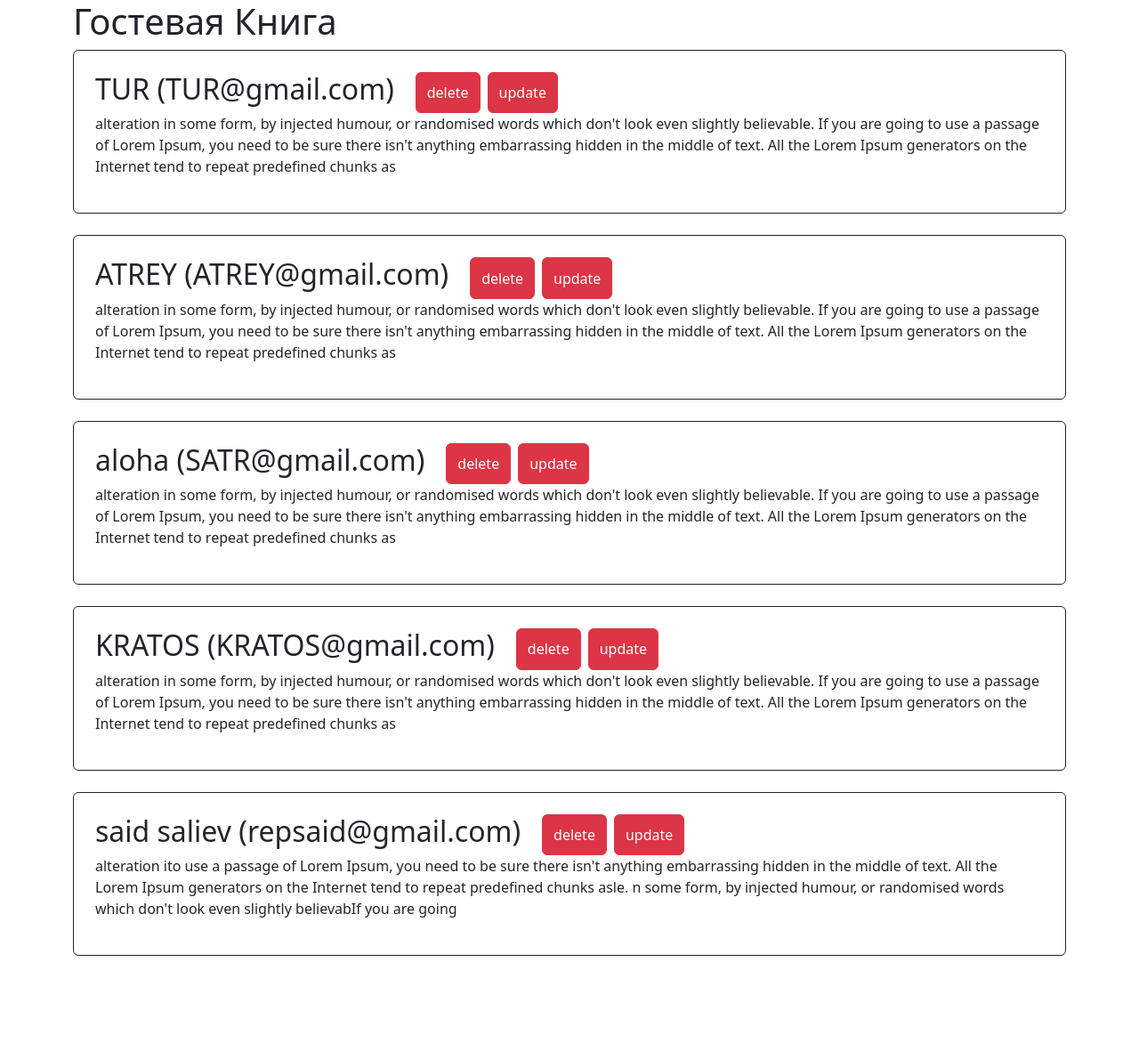
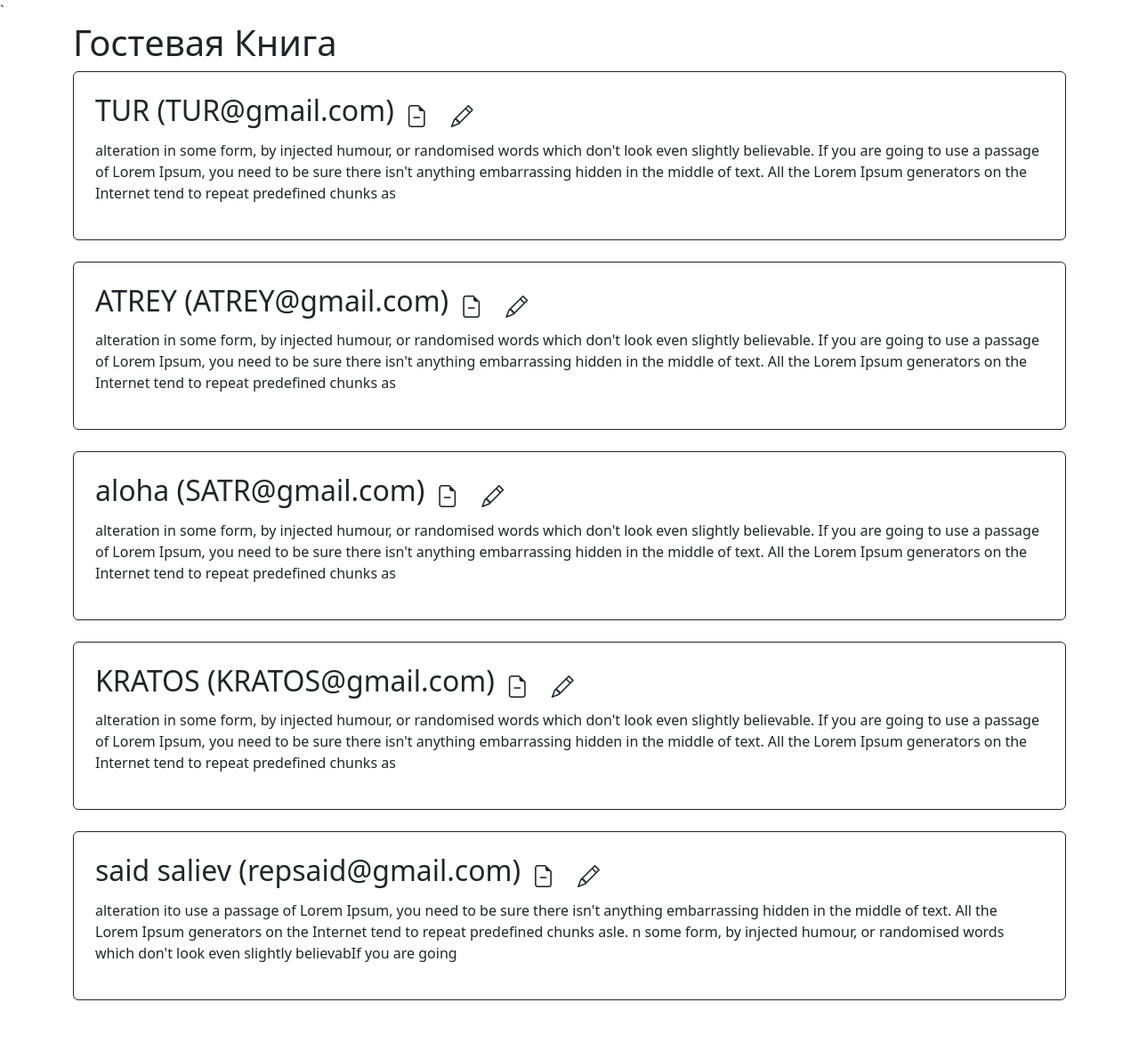
Before and after one commit to Bandeguras/exam6, a Django app: page / in a window 1280 px wide. Shown: the whole page at 89% size. Before the commit the page ends 1074 px from the top, so only its background shows below. Run offline with Django 4.2, Linux system fonts and the light colour scheme; data comes from the database, SQL or seed files in the repository.

Commit message:
add icons

```diff
--- a/source/webapp/templates/base.html
+++ b/source/webapp/templates/base.html
@@ -7,6 +7,7 @@
     <!-- CSS only -->
     <link href="https://cdn.jsdelivr.net/npm/bootstrap@5.2.2/dist/css/bootstrap.min.css" rel="stylesheet"
           integrity="sha384-Zenh87qX5JnK2Jl0vWa8Ck2rdkQ2Bzep5IDxbcnCeuOxjzrPF/et3URy9Bv1WTRi" crossorigin="anonymous">
+    <link rel="stylesheet" href="https://cdn.jsdelivr.net/npm/bootstrap-icons@1.10.1/font/bootstrap-icons.css"> `
     <meta http-equiv="X-UA-Compatible" content="ie=edge">
     <title>{% block title %}Blog{% endblock %}</title>
 </head>
--- a/source/webapp/templates/index.html
+++ b/source/webapp/templates/index.html
@@ -16,8 +16,8 @@ position: justify
         <form class="d-flex" action="#" method="post">
             {% csrf_token %}
             <h2>{{ book.author }} ({{book.email}})</h2>
-            <input type="submit" value="delete" class="btn btn-danger ms-4"/>
-            <input type="submit" value="update" class="btn btn-danger ms-2"/>
+            <button class="btn"><i class="bi bi-file-earmark-minus" style="font-size:25px"></i></button>
+            <button class="btn"><i class="bi bi-pencil" style="font-size:25px"></i></button>
         </form>
 
         <p>{{ book.description }}</p>
```
